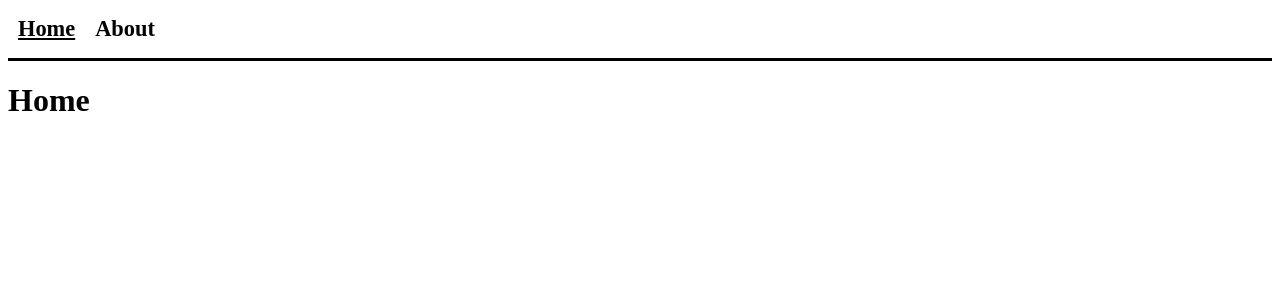
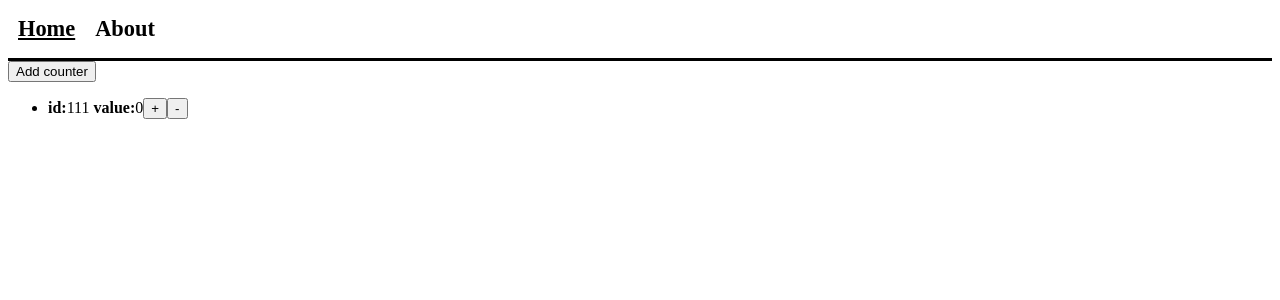
Before and after one commit to Gerasik/webpack-react, a React app: page / in a window 1280 px wide. Shown: the top 300 px of the page. Built offline with nearby package versions, Linux system fonts and the light colour scheme.

Commit message:
add redux

```diff
--- a/src/App.jsx
+++ b/src/App.jsx
@@ -15,12 +15,8 @@ export default function App() {
       <Header />
       <main>
         <Switch>
-          <Route path="/about">
-            <AboutUs />
-          </Route>
-          <Route path="/">
-            <HomePage />
-          </Route>
+          <Route path="/about" component={AboutUs} />
+          <Route path="/" component={HomePage} />
         </Switch>
       </main>
     </Router>
--- a/src/components/HomePage.jsx
+++ b/src/components/HomePage.jsx
@@ -1,9 +1,49 @@
 import React from 'react';
+import { connect } from 'react-redux';
+import { INCREMENT, DECREMENT, ADD_COUNTER } from '../redux/actionTypes';
 
-export default function HomePage() {
-  return (
-    <>
-      <h1>Home</h1>
-    </>
-  );
+function HomePage({
+  counters, addCounter, increment, decrement,
+}) {
+  if (counters && addCounter) {
+    return (
+      <>
+        <button type="button" onClick={addCounter}>Add counter</button>
+        <ul>
+          {
+            counters.map((item) => (
+              <li key={item.id}>
+                <b>id:</b>
+                {item.id}
+                {' '}
+                <b>value:</b>
+                {item.value}
+                <button type="button" onClick={() => increment(item.id)}>+</button>
+                <button type="button" onClick={() => decrement(item.id)}>-</button>
+              </li>
+            ))
+          }
+        </ul>
+      </>
+    );
+  }
 }
+const mapStateToProps = (state) => ({
+  counters: state.counters,
+});
+
+const mapDispatchToProps = (dispatch) => ({
+  addCounter: () => {
+    dispatch({ type: ADD_COUNTER });
+  },
+  increment: (id) => {
+    dispatch({ type: INCREMENT, id });
+  },
+  decrement: (id) => {
+    dispatch({ type: DECREMENT, id });
+  },
+});
+
+const HomePageContainer = connect(mapStateToProps, mapDispatchToProps)(HomePage);
+
+export default HomePageContainer;
--- a/src/index.jsx
+++ b/src/index.jsx
@@ -1,5 +1,13 @@
 import React from 'react';
 import ReactDOM from 'react-dom';
+import { Provider } from 'react-redux';
+import store from './redux/store';
 import App from './App.jsx';
 
-ReactDOM.render(<App />, document.getElementById('root'));
+const rootElement = document.getElementById('root');
+ReactDOM.render(
+  <Provider store={store}>
+    <App />
+  </Provider>,
+  rootElement,
+);
--- /dev/null
+++ b/src/redux/actionTypes.js
@@ -0,0 +1,3 @@
+export const INCREMENT = 'INCREMENT';
+export const DECREMENT = 'DECREMENT';
+export const ADD_COUNTER = 'ADD_COUNTER';
--- /dev/null
+++ b/src/redux/store.js
@@ -0,0 +1,52 @@
+import { createStore } from 'redux';
+import { INCREMENT, DECREMENT, ADD_COUNTER } from './actionTypes';
+
+const initialState = {
+  counters: [
+    {
+      id: 111,
+      value: 0,
+    },
+  ],
+};
+
+const counters = (state = initialState, action) => {
+  switch (action.type) {
+    case INCREMENT: {
+      const newCounters = state.counters;
+      newCounters[state.counters.findIndex((i) => i.id === action.id)].value += 1;
+      return {
+        ...state,
+        counters: [...newCounters],
+      };
+    }
+    case DECREMENT: {
+      const newCounters = state.counters;
+      newCounters[state.counters.findIndex((i) => i.id === action.id)].value -= 1;
+      return {
+        ...state,
+        counters: [...newCounters],
+      };
+    }
+    case ADD_COUNTER: {
+      const newCounter = {
+        id: state.counters[state.counters.length - 1].id + 1,
+        value: 0,
+      };
+      return {
+        ...state,
+        counters: [...state.counters, newCounter],
+      };
+    }
+    default:
+      return state;
+  }
+};
+
+const store = createStore(
+  counters, /* preloadedState, */
+  // eslint-disable-next-line no-underscore-dangle
+  window.__REDUX_DEVTOOLS_EXTENSION__ && window.__REDUX_DEVTOOLS_EXTENSION__(),
+);
+
+export default store;
```
